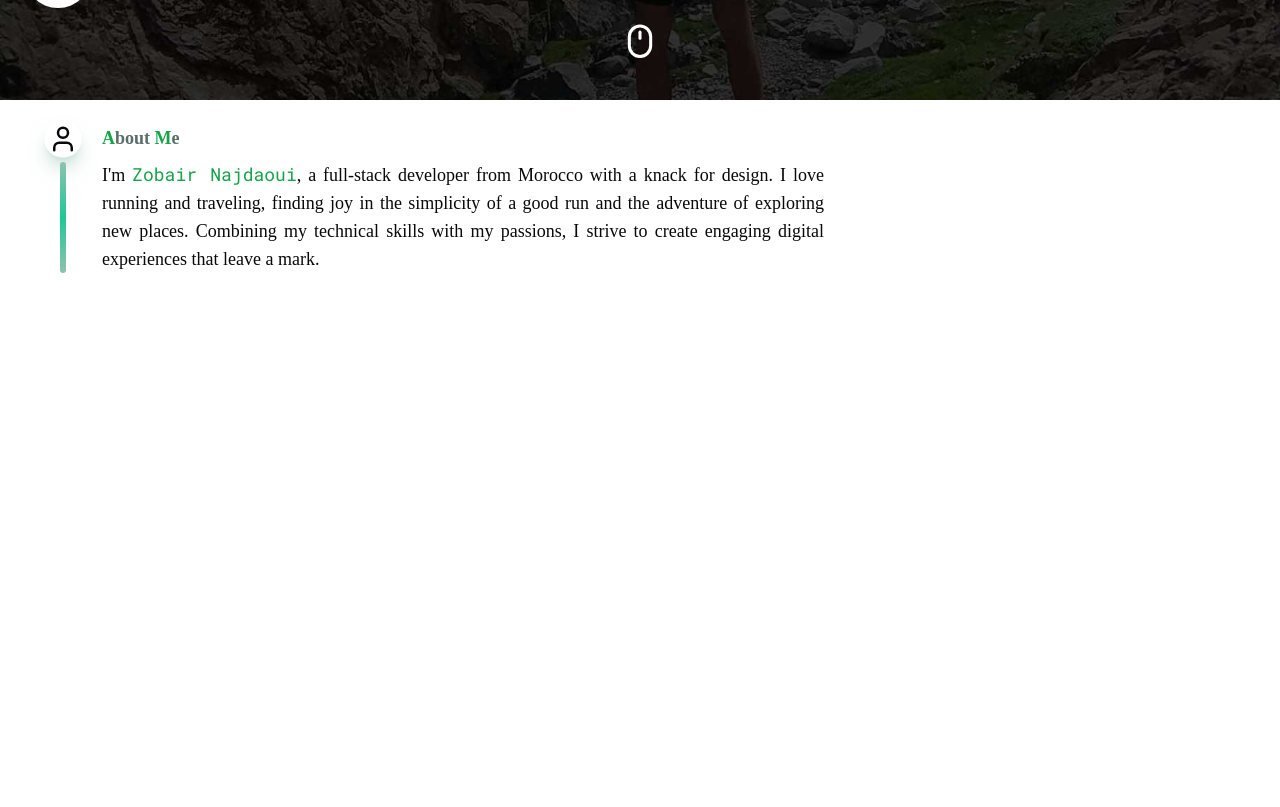
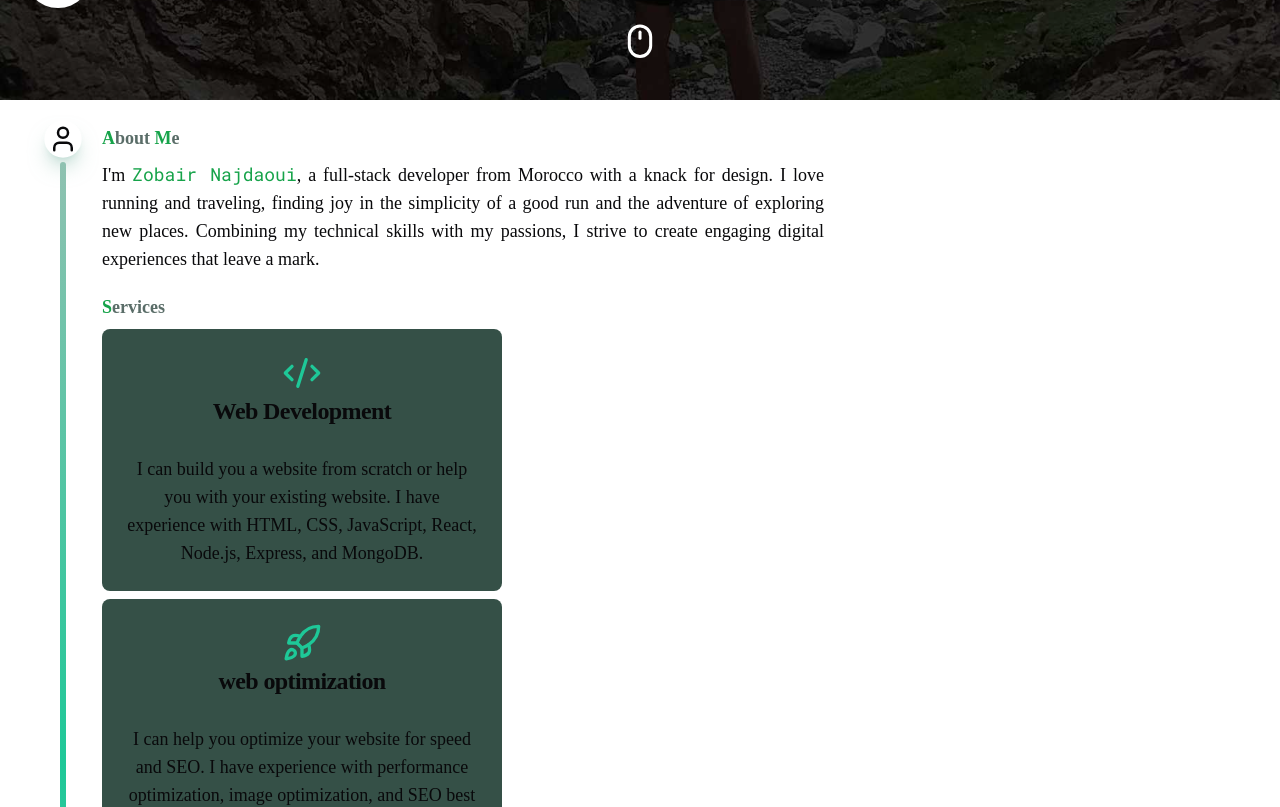
Before and after one commit to ilorez/portfolio, a Next.js app: page / in a window 1280 px wide. Shown: the part 500-1307 px from the top of the page. Built offline with nearby package versions, Linux system fonts and the light colour scheme.

Commit message:
refactor: Update About component to display services from ilorez.json

```diff
--- a/components/global/homepage/About.tsx
+++ b/components/global/homepage/About.tsx
@@ -4,8 +4,12 @@ import { User } from 'lucide-react';
 import CapitalizedText from '../CapitalizedText';
 import { thirdFont } from '@/app/fonts';
 import { cn } from '@/lib/utils';
+// import json data
+import data from '@/IlorezData/ilorez.json';
+import Services, { Service } from './Services';
 
 const About: React.FC = () => {
+  const services: Service[] = data.services as Service[];
   return (
     <div className="flex flex-col pl-6 w-full">
       {/* about */}
@@ -29,11 +33,11 @@ const About: React.FC = () => {
           <VerticalLine className="bg-gradient-to-b from-i-about-from via-i-about-via to-i-about-to" />
         </div>
         {/* content */}
-        <div>
+        <div className='flex flex-col gap-5'>
           {/* about me */}
           <div className="flex flex-col gap-2">
             <CapitalizedText text="About Me" />
-            <p className='text-justify'>
+            <p className="text-justify text-lg max-w-[800px]">
               I&apos;m{' '}
               <span className={cn('text-primary', thirdFont.className)}>
                 Zobair Najdaoui
@@ -47,7 +51,19 @@ const About: React.FC = () => {
             </p>
           </div>
           {/* services */}
-          <div></div>
+          <div className="flex flex-col gap-2">
+            <CapitalizedText text="Services" />
+            <div className='flex flex-wrap w-full gap-2'>
+              {services.map((service, index) => (
+                <Services
+                  key={index}
+                  title={service.title}
+                  description={service.description}
+                  icon={service.icon}
+                />
+              ))}
+            </div>
+          </div>
           {/* fun fucts */}
           <div></div>
         </div>
```
